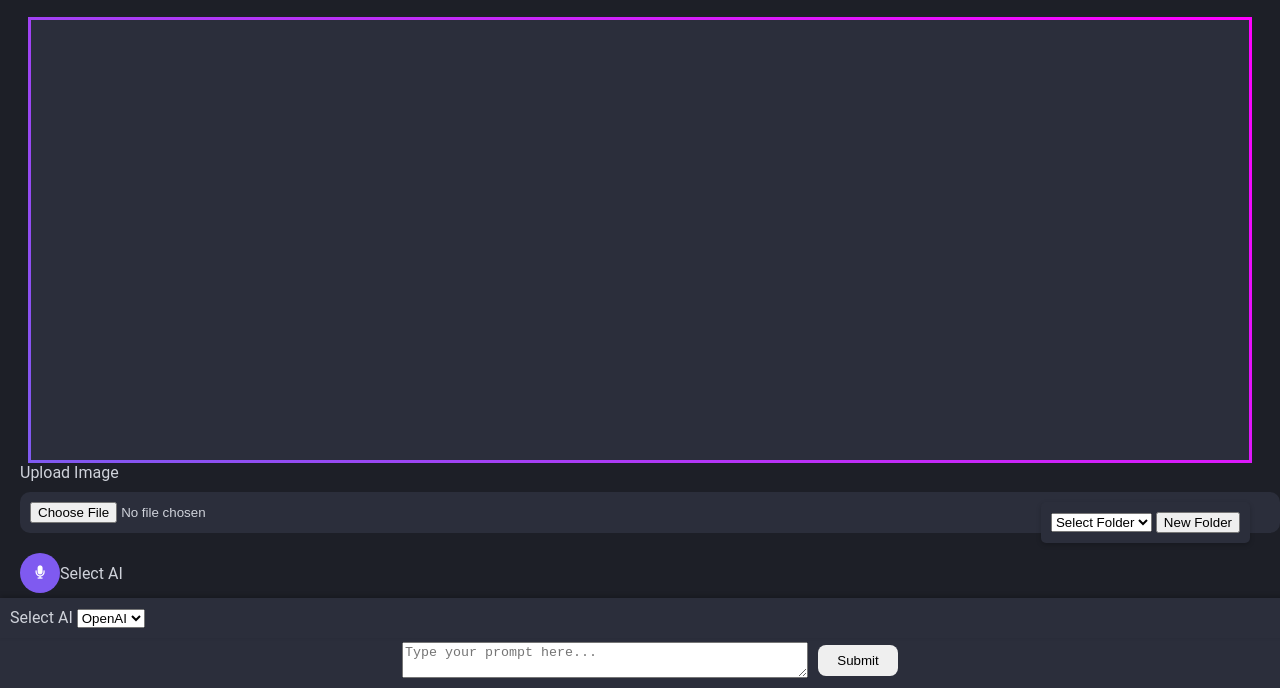
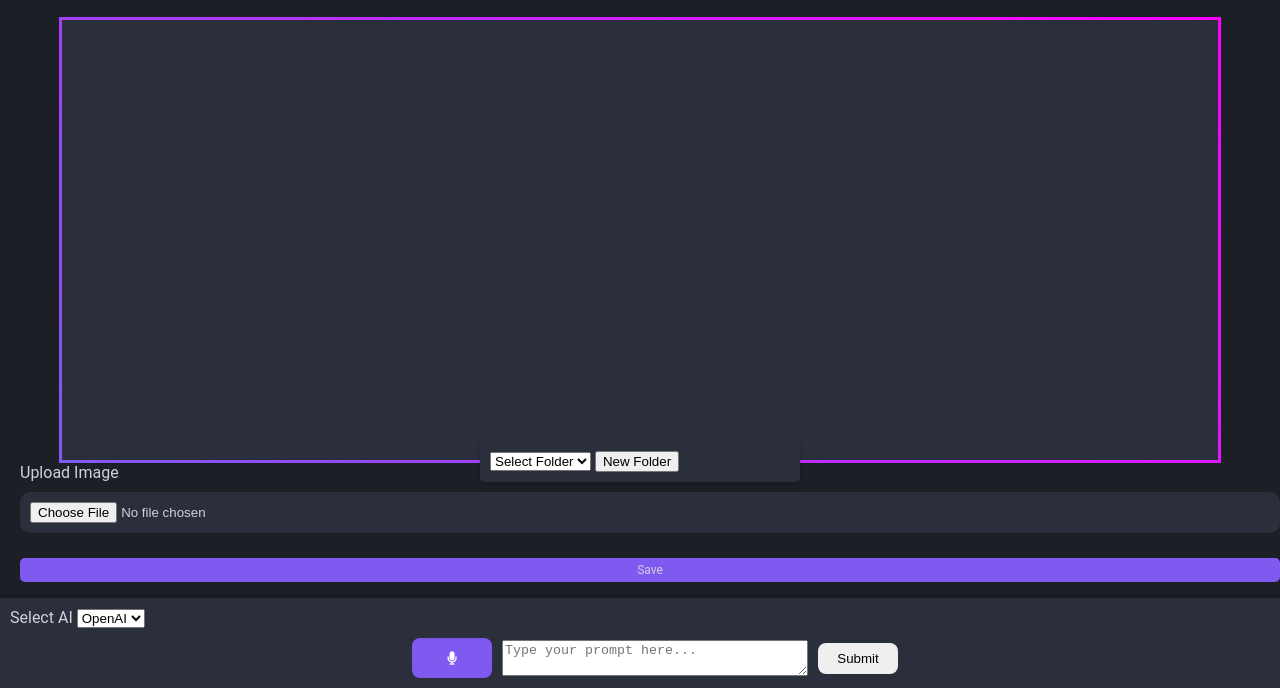
Before and after one commit to SuessVilliano/MarketBuddy, a plain HTML site: page index.html in a window 1280 px wide. Both pictures are taken after a click on the element "Save". Shown: the part 112-800 px from the top of the page. Drawn offline with Linux system fonts and the light colour scheme.

Commit message:
Update index.html

```diff
--- a/index.html
+++ b/index.html
@@ -125,7 +125,7 @@
             max-height: 60vh;
             overflow-y: auto;
             color: white; /* Default color for dark theme */
-            width: 95%; /* Adjust width to fit more content */
+            width: 90%; /* Adjust width to fit more content */
             margin: 0 auto; /* Center the box */
         }
 
@@ -224,8 +224,8 @@
         }
 
         .type-box textarea {
-            width: 60%; /* Adjusted for better mobile experience */
-            max-width: 400px; /* Limit the maximum width */
+            width: 50%; /* Adjusted for better mobile experience */
+            max-width: 300px; /* Limit the maximum width */
             min-width: 200px; /* Minimum width */
             display: inline-block;
             vertical-align: middle;
@@ -253,6 +253,7 @@
             align-items: center;
             justify-content: center;
             color: white;
+            margin-right: 10px; /* Space between the mic and text box */
         }
 
         .dropdown-container {
@@ -265,15 +266,16 @@
         }
 
         .save-btn {
-            position: absolute;
-            top: -45px;
-            right: 0;
+            display: block;
+            width: 100%;
+            margin: 20px auto 0;
             padding: 5px 10px;
             background-color: var(--primary-color);
             color: var(--text-color);
             border-radius: 5px;
             cursor: pointer;
             font-size: 12px;
+            text-align: center;
             z-index: 1000;
         }
 
@@ -292,13 +294,16 @@
 
         .dropdown-menu {
             position: absolute;
-            bottom: 50px;
-            right: 10px;
+            bottom: 100px;
+            left: 50%;
+            transform: translateX(-50%);
             background-color: var(--secondary-color);
             padding: 10px;
             border-radius: 5px;
             box-shadow: 0 2px 5px rgba(0, 0, 0, 0.2);
             display: none;
+            width: 80%;
+            max-width: 300px;
         }
 
         .dropdown-menu.show {
@@ -342,12 +347,6 @@
                     <label for="image-upload">Upload Image</label>
                     <input type="file" id="image-upload" accept="image/*">
                 </div>
-                <div class="record-container">
-                    <button class="record-btn" id="record-btn" onclick="toggleRecording()">
-                        <i class="fas fa-microphone"></i>
-                    </button>
-                    <label for="ai-select">Select AI</label>
-                </div>
                 <div class="save-btn" onclick="toggleSaveDropdown()">Save</div>
                 <div class="dropdown-menu" id="save-dropdown">
                     <select id="save-folder-select">
@@ -372,6 +371,9 @@
         </div>
     </div>
     <div class="type-box">
+        <button class="record-btn" id="record-btn" onclick="toggleRecording()">
+            <i class="fas fa-microphone"></i>
+        </button>
         <textarea id="text-prompt" rows="2" placeholder="Type your prompt here..."></textarea>
         <button id="submit-btn" onclick="submitPrompt()">Submit</button>
     </div>
```
